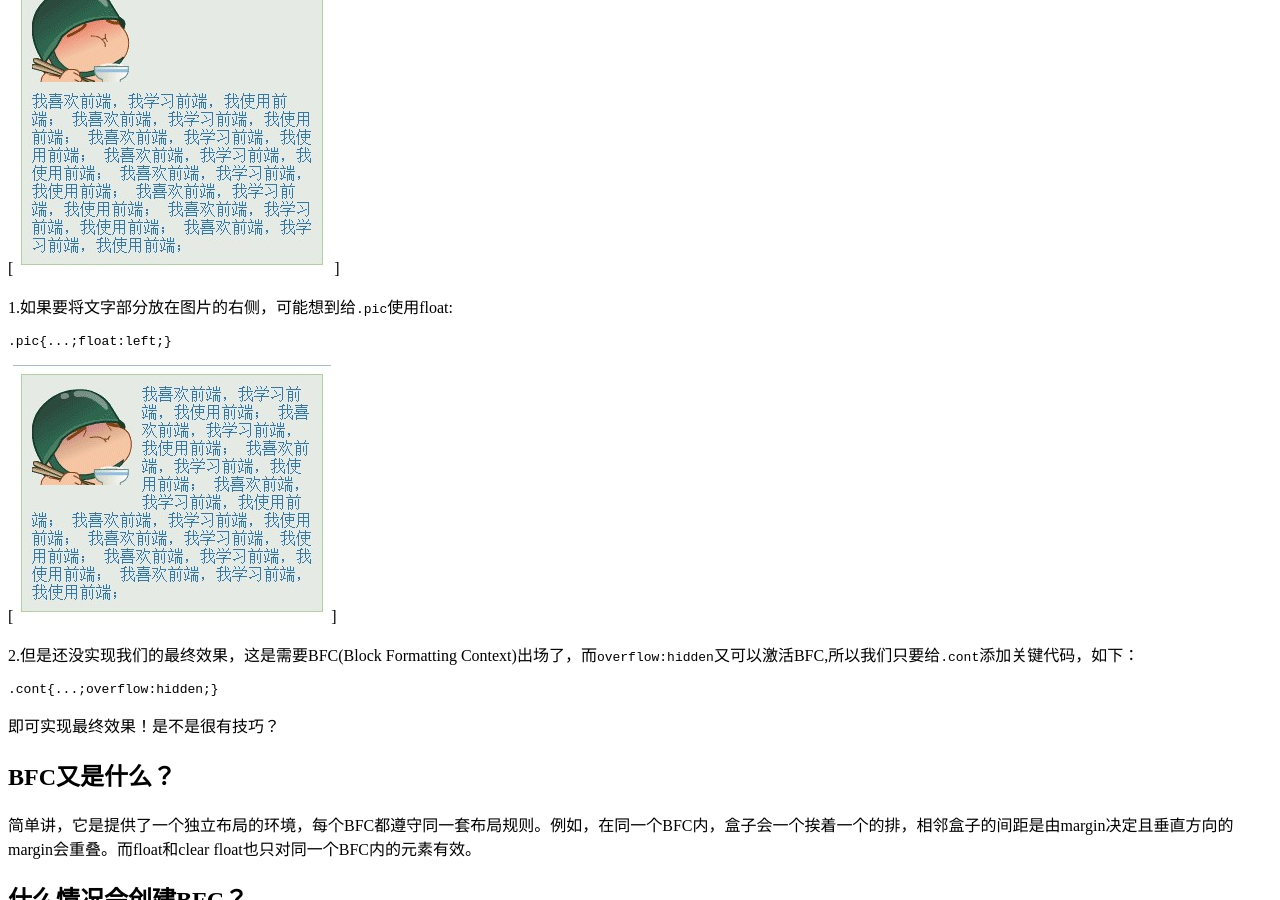
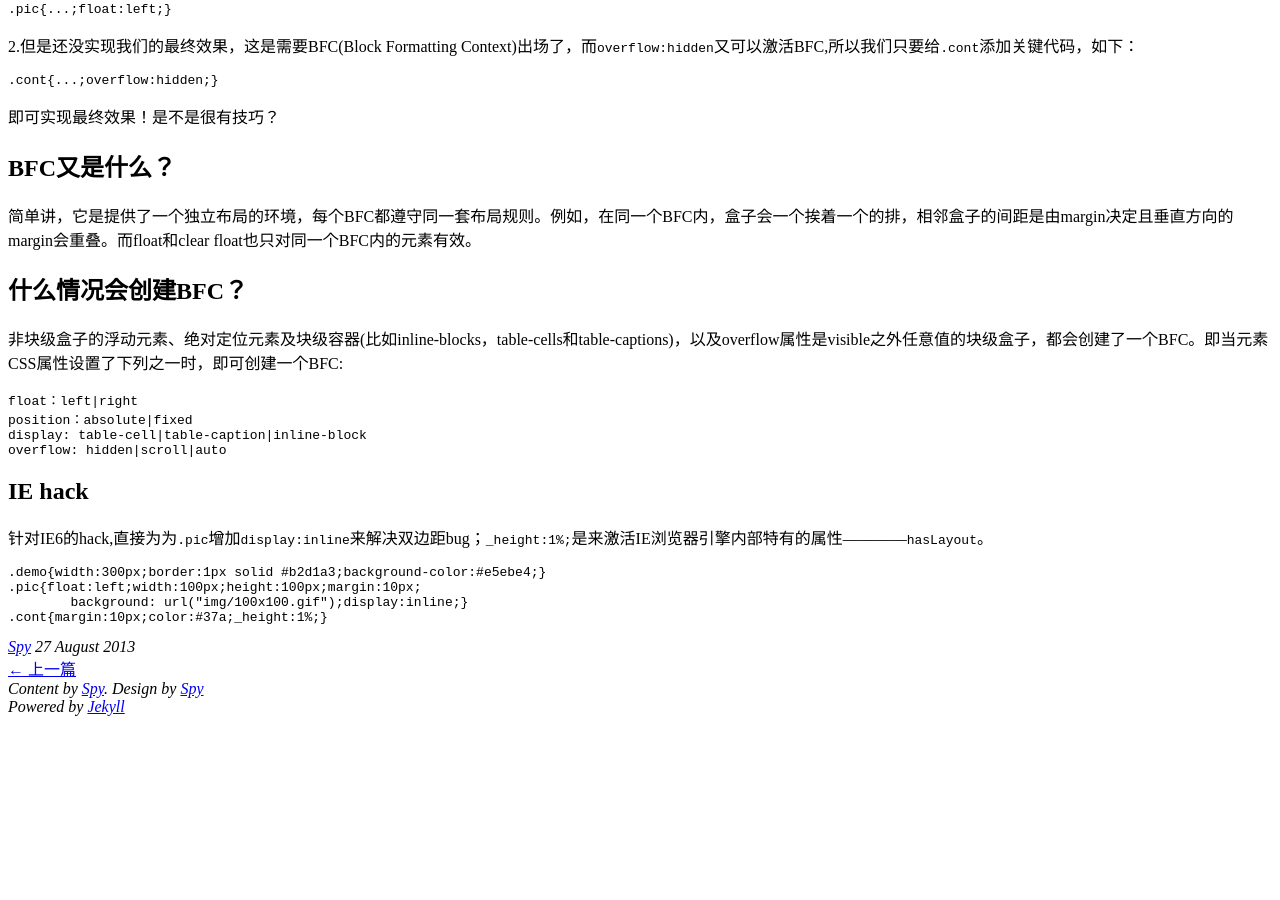
Before and after one commit to pigerla/pigerla.github.com, a Jekyll site: the page built from _posts/2013-08-27-前端分享会之讲CSS.md, in a window 1280 px wide and 900 px high, scrolled down 1469 px. Built offline with Jekyll 4.4.1, drawn with Linux system fonts in a browser that asks for light colours; comment, search, counter and statistics services are not loaded; after the commit the page ends 2193 px from its top, so only the background shows below that.

Commit message:
去图片

```diff
--- a/_posts/2013-08-27-前端分享会之讲CSS.md
+++ b/_posts/2013-08-27-前端分享会之讲CSS.md
@@ -43,13 +43,9 @@ tags : [CSS, BFC, 无图片技术, 前端分享会]
     .pic{width:100px;height:100px;margin:10px;background: url("img/100x100.gif");}
     .cont{margin:10px;color:#37a;}
 
-[![demo3](http://pigerla.com/assets/images/20130827/demo3.jpg)]
-
 1.如果要将文字部分放在图片的右侧，可能想到给`.pic`使用float:
 
     .pic{...;float:left;}
-
-[![demo2](http://pigerla.com/assets/images/20130827/demo2.jpg)]
 
 2.但是还没实现我们的最终效果，这是需要BFC(Block Formatting Context)出场了，而`overflow:hidden`又可以激活BFC,所以我们只要给`.cont`添加关键代码，如下：
 
```
